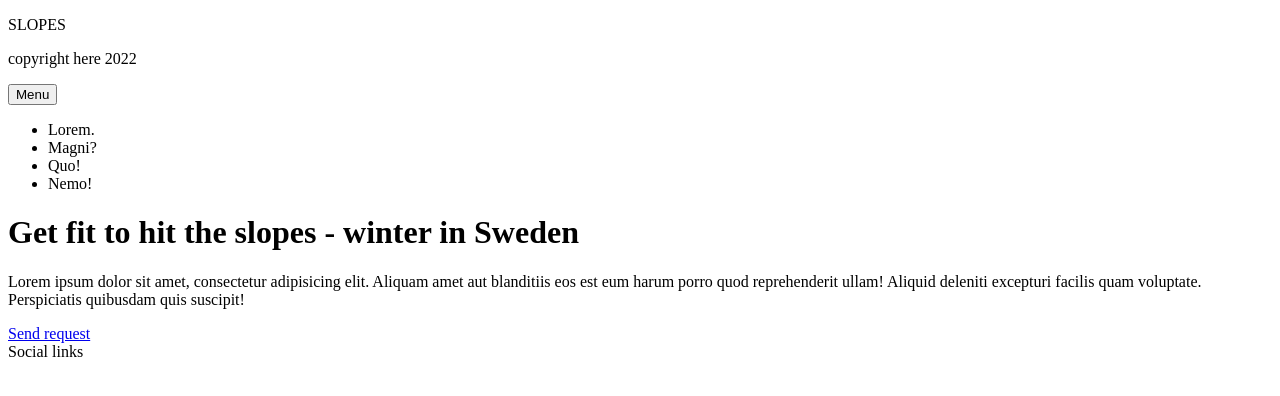
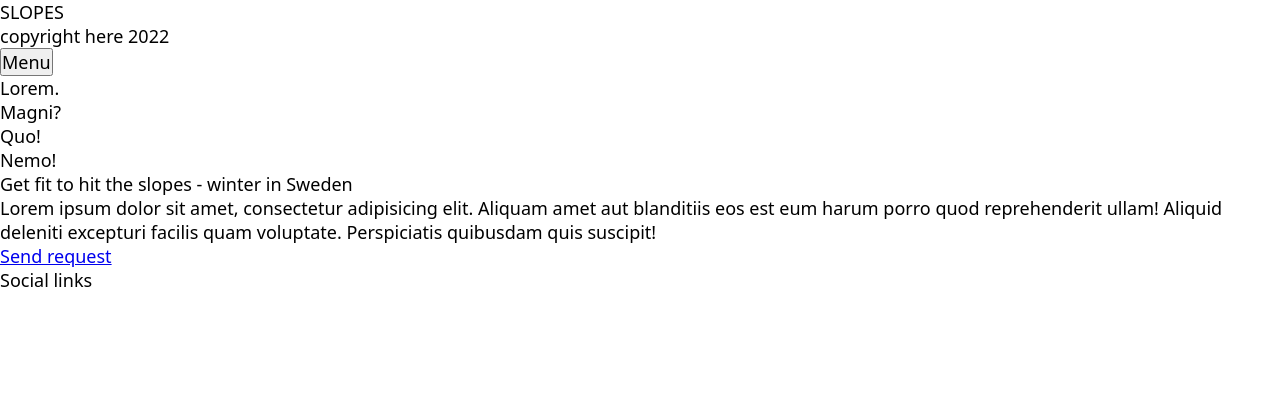
Before and after one commit to Annie-Huang/dribbble-slope-clone, a website: page index.html in a window 1280 px wide. Drawn offline with Linux system fonts and the light colour scheme.

Commit message:
Reset and body styling

```diff
--- a/style.css
+++ b/style.css
@@ -10,3 +10,21 @@
   --font-size-600: 1.75rem;
   --font-size-700: 3rem;
 }
+
+*,
+*::before,
+*::after {
+  box-sizing: border-box;
+}
+
+* {
+  font: inherit;
+  margin: 0;
+  padding: 0;
+}
+
+body {
+  margin: 0;
+  font-size: var(--font-size-400);
+  font-family: system-ui, sans-serif;
+}
```
